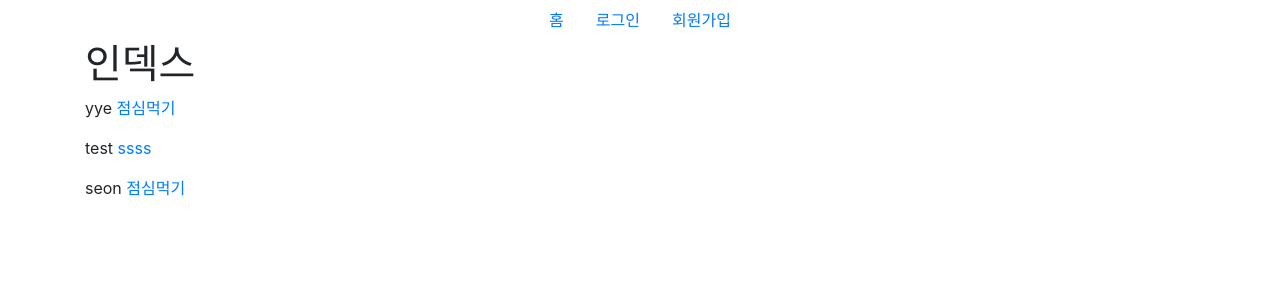
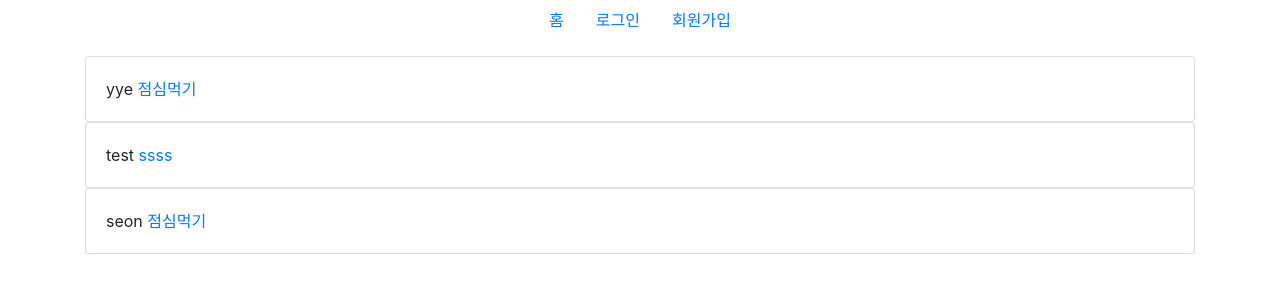
Before and after one commit to BuankerC/Gallery, a Django app: page / in a window 1280 px wide. Shown: the top 300 px of the page. Run offline with Django 3.2, Linux system fonts and the light colour scheme; data comes from the database, SQL or seed files in the repository; both versions use the stored data as it was after the commit; some libraries are stand-ins or nearby versions.

Commit message:
before card

```diff
--- a/board/templates/board/index.html
+++ b/board/templates/board/index.html
@@ -1,10 +1,13 @@
 {% extends 'base.html' %}
+{% load bootstrap4 %}
 {% block body %}
-<h1>인덱스</h1>
 {% for board in boards %}
-<p>
-  {{board.user}}
-  <a href="{% url 'board:detail' board.id %}">{{board.title}}</a>
-</p>
+
+<div class="card">
+  <div class="card-body">
+    {{board.user}}
+    <a href="{% url 'board:detail' board.id %}">{{board.title}}</a>
+  </div>
+</div>
 {% endfor %}
 {% endblock %}
--- a/gallery/templates/base.html
+++ b/gallery/templates/base.html
@@ -1,4 +1,5 @@
 {% load bootstrap4 %}
+{% load static %}
 <!DOCTYPE html>
 <html lang="en">
 
@@ -11,6 +12,7 @@
 </head>
 
 <body>
+  <link rel="stylesheet" type="text/css" href="{% static 'aaa.png' %}">
   <ul class="nav justify-content-center">
     <li class="nav-item">
       <a class="nav-link active" href="{% url 'board:index' %}">홈</a>
@@ -23,7 +25,7 @@
       <a class="nav-link" href="{% url 'accounts:logout' %}">로그아웃</a>
     </li>
     <li class="nav-item">
-      <a class="nav-link">{{user.username}}님 안녕하세요!</a>
+      <h1 class="btn btn-info">{{user.username}}님 안녕하세요!</h1>
     </li>
 
     {% else %}
@@ -36,7 +38,7 @@
     {% endif %}
   </ul>
 
-  <div class="container">
+  <div class="container my-3">
     {% block body %}
 
     {% endblock %}
```
Also changed, not shown: board/static/aaa.png (added), db.sqlite3.
